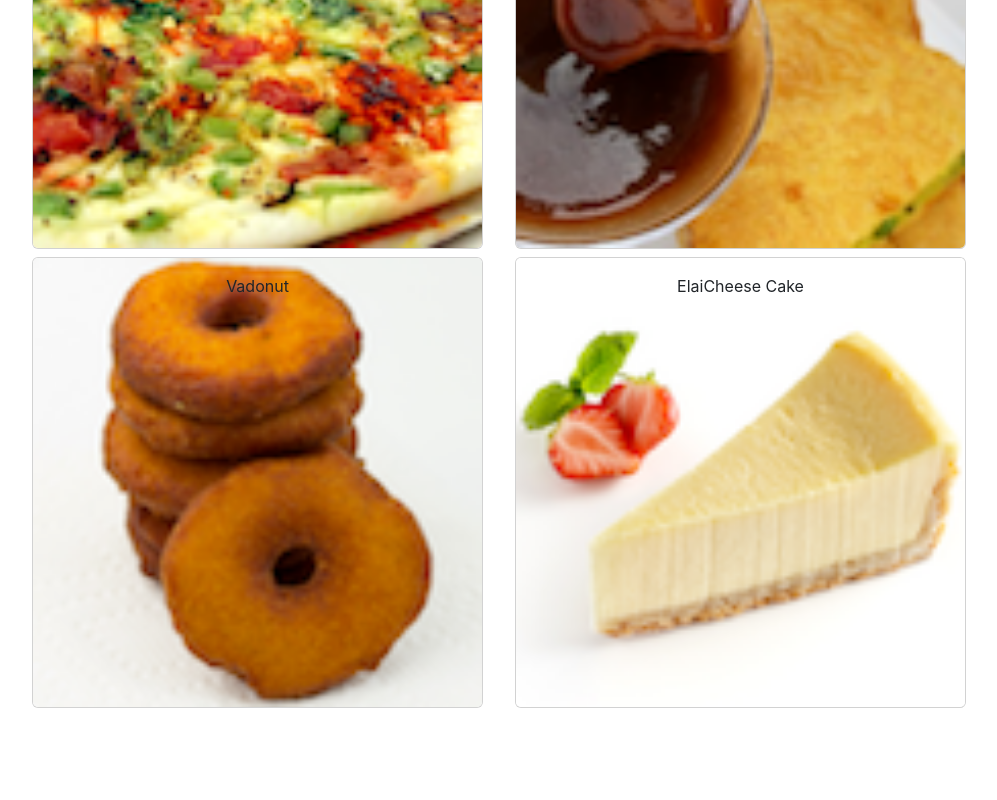
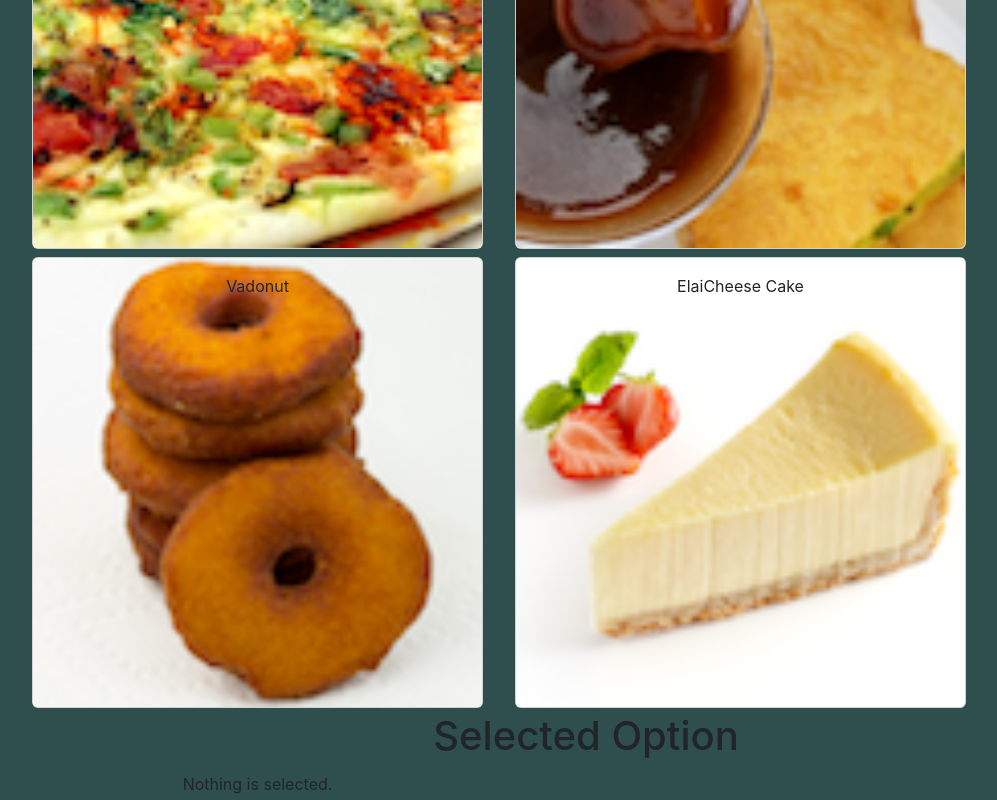
Before and after one commit to kuijunming93/Coursera-WebDev, a React (Create React App) app in the folder coursera-fullstack/reactApp/confusion/: page / in a window 1280 px wide. Shown: the part 252-1052 px from the top of the page, without its empty margins (54-1051 px from the left). Before the commit the page ends 972 px from the top, so only its background shows below. Built offline with nearby package versions, Linux system fonts and the light colour scheme.

Commit message:
Added solution for assignment week 1

```diff
--- a/coursera-fullstack/reactApp/confusion/src/App.css
+++ b/coursera-fullstack/reactApp/confusion/src/App.css
@@ -1,5 +1,6 @@
 .App {
   text-align: center;
+  background-color: darkslategray;
 }
 
 .App-logo {
--- /dev/null
+++ b/coursera-fullstack/reactApp/confusion/src/components/DishdetailComponent.js
@@ -0,0 +1,66 @@
+import React, {Component} from "react";
+import { Card, CardImg, CardImgOverlay, CardText, CardBody, CardTitle } from 'reactstrap';
+
+class DishdetailComponent extends Component{
+    constructor(props){
+        super(props);
+        this.state = {
+            selectedDish : null
+        }
+    }
+
+    renderDish(dish){
+        if (dish!=null)
+            return(
+                <Card>
+                    <CardImg top src={dish.image} alt={dish.name} />
+                    <CardBody>
+                      <CardTitle>{dish.name}</CardTitle>
+                    </CardBody>
+                    <Card body>
+                        <CardText>{dish.description}</CardText>
+                    </Card>
+                </Card>
+            );
+        else
+            return (
+                <div>Nothing is selected.</div>
+            );
+    }
+
+    renderComments(dish){
+        if (dish!=null){
+            const comments = dish.comments.map(comment =>{
+                return (
+                    <div key={comment.id}>
+                        {comment.comment}
+                        <p>-- {comment.author}, {comment.date}</p>
+                    </div>
+                );
+            });
+            return(
+                <div>
+                    <div><h2>Comments</h2></div>
+                    {comments}
+                </div>
+            );
+    }}
+
+    render(){
+        return (
+            <div className="container">
+                <h1>Selected Option</h1>
+                <div className="row">
+                  <div  className="col-12 col-md-5 m-1">
+                    {this.renderDish(this.props.selectedDish)}
+                  </div>
+                  <div  className="col-12 col-md-5 m-1">
+                    {this.renderComments(this.props.selectedDish)}
+                  </div>
+                </div>
+            </div>
+        );
+    }
+}
+
+export default DishdetailComponent;
--- a/coursera-fullstack/reactApp/confusion/src/components/MenuComponent.js
+++ b/coursera-fullstack/reactApp/confusion/src/components/MenuComponent.js
@@ -1,5 +1,6 @@
 import React, {Component} from "react";
 import { Card, CardImg, CardImgOverlay, CardText, CardBody, CardTitle } from 'reactstrap';
+import DishdetailComponent from "./DishdetailComponent";
 
 class Menu extends Component{
     constructor(props){
@@ -11,23 +12,6 @@ class Menu extends Component{
 
     onDishSelect(dish) {
         this.setState({selectedDish : dish});
-    }
-
-    renderDish(dish){
-        if (dish!=null)
-            return(
-                <Card>
-                    <CardImg top src={dish.image} alt={dish.name} />
-                    <CardBody>
-                      <CardTitle>{dish.name}</CardTitle>
-                      <CardText>{dish.description}</CardText>
-                    </CardBody>
-                </Card>
-            );
-        else
-            return (
-                <div></div>
-            );
     }
 
     render(){
@@ -51,9 +35,7 @@ class Menu extends Component{
                     {menu}
                 </div>
                 <div className="row">
-                  <div  className="col-12 col-md-5 m-1">
-                    {this.renderDish(this.state.selectedDish)}
-                  </div>
+                    <DishdetailComponent selectedDish = {this.state.selectedDish}/>
                 </div>
             </div>
         );
```
